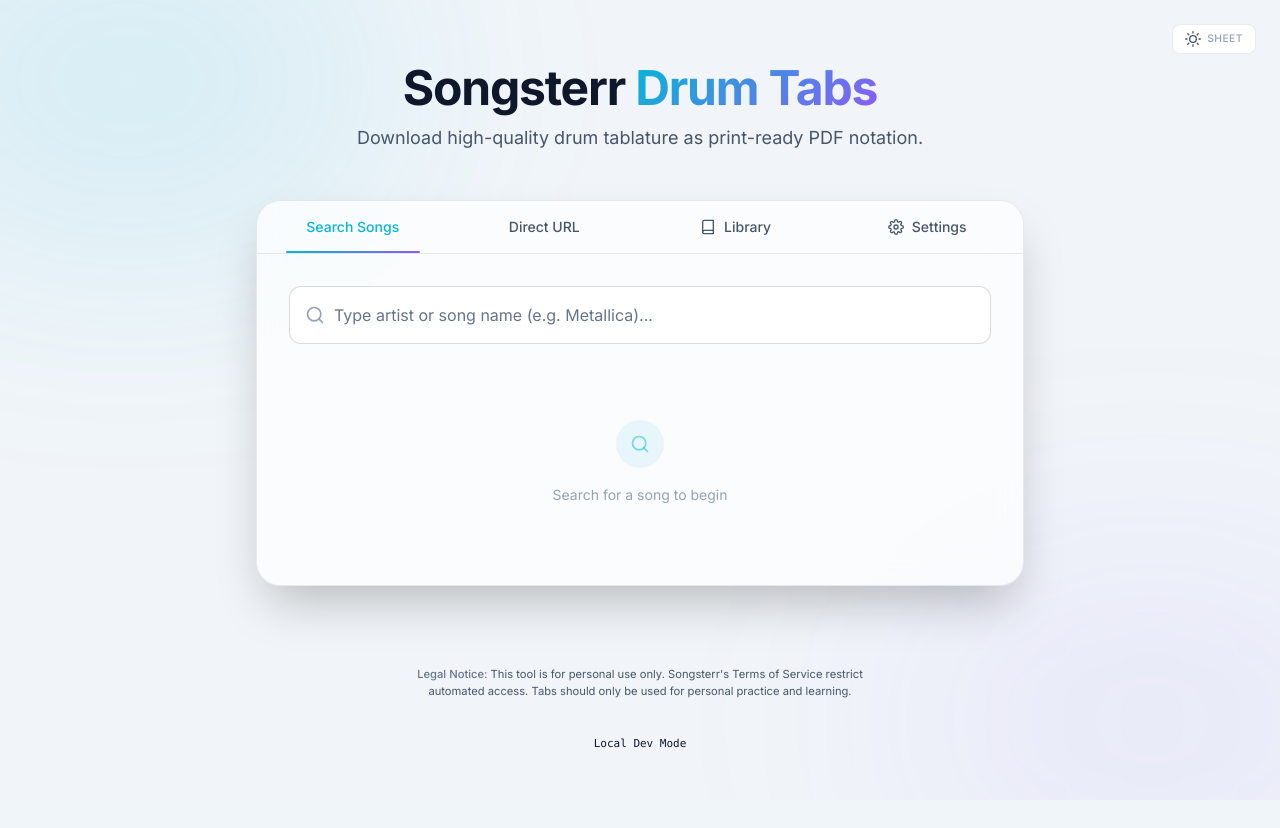
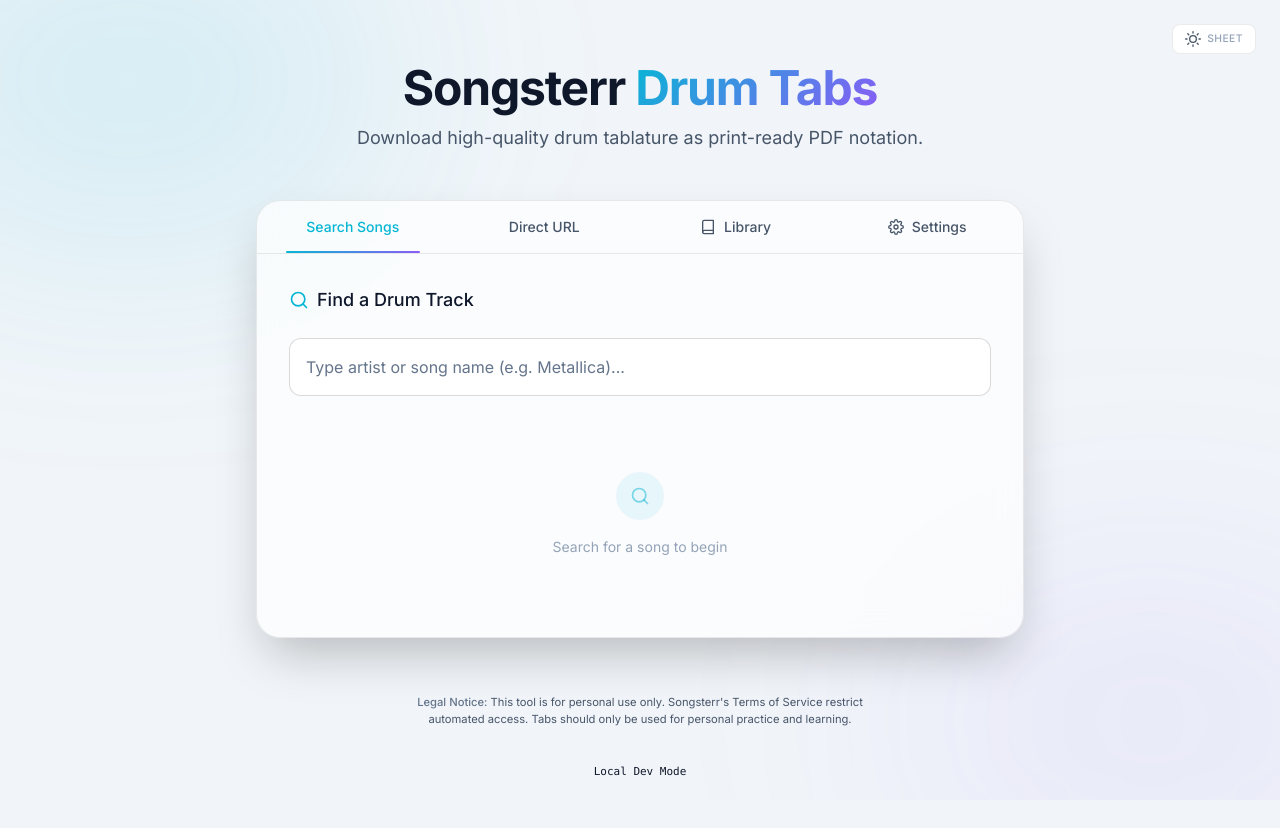
Before and after one commit to herbkk/SongsterrDrumTabDownloader, a Flask app: page / in a window 1280 px wide. Before the commit the page ends 748 px from the top, so only its background shows below. Run offline with Flask 3, Linux system fonts and the light colour scheme; some libraries are stand-ins or nearby versions.

Commit message:
improved general UI feel and quality

```diff
--- a/templates/index.html
+++ b/templates/index.html
@@ -115,13 +115,15 @@
 
                 <!-- Search Panel -->
                 <div id="panel-search" class="space-y-6 block transition-opacity duration-300">
+                    <div class="flex items-center justify-between">
+                        <h3 class="text-lg font-medium text-primary flex items-center">
+                            <i data-feather="search" class="w-5 h-5 mr-2 text-accent"></i>
+                            Find a Drum Track
+                        </h3>
+                    </div>
                     <div class="relative group">
-                        <div class="absolute inset-y-0 left-0 pl-4 flex items-center pointer-events-none">
-                            <i data-feather="search"
-                                class="w-5 h-5 text-muted group-focus-within:text-accent transition-colors"></i>
-                        </div>
                         <input type="text" id="search-input"
-                            class="block w-full pl-11 pr-4 py-4 bg-input border border-base rounded-xl text-primary placeholder-slate-500 input-themed transition-all outline-none"
+                            class="block w-full px-4 py-4 bg-input border border-base rounded-xl text-primary placeholder-slate-500 input-themed transition-all outline-none"
                             placeholder="Type artist or song name (e.g. Metallica)..." autocomplete="off">
 
                         <div id="search-spinner" class="absolute inset-y-0 right-0 pr-4 flex items-center hidden">
@@ -144,32 +146,28 @@
 
                 <!-- URL Panel -->
                 <div id="panel-url" class="space-y-6 hidden transition-opacity duration-300">
-                    <div class="space-y-4">
                     <div class="flex items-center justify-between">
-                            <label for="url-input" class="block text-sm font-medium text-secondary">Paste Songsterr
-                                URL</label>
+                        <h3 class="text-lg font-medium text-primary flex items-center">
+                            <i data-feather="link" class="w-5 h-5 mr-2 text-accent"></i>
+                            Direct Download
+                        </h3>
                         <label class="flex items-center cursor-pointer">
                             <span class="mr-2 text-xs font-medium text-secondary">Batch Mode</span>
                             <div class="relative">
                                 <input type="checkbox" id="batch-toggle" class="sr-only peer"
                                     onchange="toggleBatchMode()">
-                                    <div
-                                        class="toggle-track block bg-surface-hover w-8 h-5 rounded-full border border-base transition-colors" id="batch-toggle-track">
+                                <div class="toggle-track block bg-surface-hover w-8 h-5 rounded-full border border-base transition-colors" id="batch-toggle-track">
                                 </div>
-                                    <div
-                                        class="dot absolute left-1 top-1 w-3 h-3 rounded-full transition transform peer-checked:translate-x-3">
+                                <div class="dot absolute left-1 top-1 w-3 h-3 rounded-full transition transform peer-checked:translate-x-3">
                                 </div>
                             </div>
                         </label>
                     </div>
 
+                    <div class="space-y-4">
                         <div class="relative group" id="url-input-container">
-                            <div class="absolute inset-y-0 left-0 pl-4 flex items-center pointer-events-none">
-                                <i data-feather="link"
-                                    class="w-5 h-5 text-muted group-focus-within:text-accent transition-colors"></i>
-                            </div>
                             <input type="url" id="url-input"
-                                class="block w-full pl-11 pr-4 py-4 bg-input border border-base rounded-xl text-primary placeholder-slate-500 input-themed transition-all outline-none"
+                                class="block w-full px-4 py-4 bg-input border border-base rounded-xl text-primary placeholder-slate-500 input-themed transition-all outline-none"
                                 placeholder="https://www.songsterr.com/a/wsa/..." autocomplete="off">
                         </div>
 
@@ -235,11 +233,15 @@
                 </div>
 
                 <!-- Library Panel -->
-                <div id="panel-library" class="hidden space-y-4">
-                    <div class="flex items-center justify-between mb-2">
-                        <h2 class="text-xl font-semibold text-primary">Your Downloads</h2>
+                <div id="panel-library" class="space-y-6 hidden transition-opacity duration-300">
+                    <div class="flex items-center justify-between">
+                        <h3 class="text-lg font-medium text-primary flex items-center">
+                            <i data-feather="book" class="w-5 h-5 mr-2 text-accent"></i>
+                            Your Local Library
+                        </h3>
                         <button onclick="clearLibrary()"
-                            class="text-xs font-medium text-red-400 hover:text-red-300 transition-colors">
+                            class="text-xs font-medium text-red-400 hover:text-red-300 bg-red-500/10 hover:bg-red-500/20 px-3 py-1.5 rounded-lg border border-red-500/20 transition-colors flex items-center shadow-sm">
+                            <i data-feather="trash-2" class="w-3.5 h-3.5 mr-1.5"></i>
                             Clear History
                         </button>
                     </div>
@@ -253,6 +255,7 @@
                             <p class="empty-state-text">No songs in your library yet.<br>Download a tab to save it here!</p>
                         </div>
                     </div>
+
                 </div>
 
                 <!-- Progress Panel (Overlay) -->
@@ -387,15 +390,16 @@
                 </div>
 
                 <!-- Global Settings Panel -->
-                <div id="panel-settings" class="hidden flex-col items-center py-4 space-y-5">
-                    <div class="w-full flex justify-between items-center">
+                <div id="panel-settings" class="space-y-6 hidden transition-opacity duration-300">
+                    <div class="flex items-center justify-between">
                         <h3 class="text-lg font-medium text-primary flex items-center">
-                            <i data-feather="settings" class="w-5 h-5 mr-2"></i>
-                            Settings
+                            <i data-feather="settings" class="w-5 h-5 mr-2 text-accent"></i>
+                            Application Settings
                         </h3>
                         <div class="flex items-center space-x-3">
                             <button onclick="resetGlobalMapping()"
-                                class="text-xs font-medium text-secondary hover:text-primary bg-white/5 px-3 py-1.5 rounded-lg border border-base transition-colors">
+                                class="text-xs font-medium text-secondary hover:text-primary bg-white/5 hover:bg-white/10 px-3 py-1.5 rounded-lg border border-base transition-colors flex items-center shadow-sm">
+                                <i data-feather="refresh-cw" class="w-3.5 h-3.5 mr-1.5"></i>
                                 Reset to Defaults
                             </button>
                         </div>
@@ -521,6 +525,7 @@
                             <!-- Global mapping populated here -->
                         </div>
                     </div>
+
                 </div>
 
             </div>
```
Lines whose indentation alone changed are shown as unchanged.
